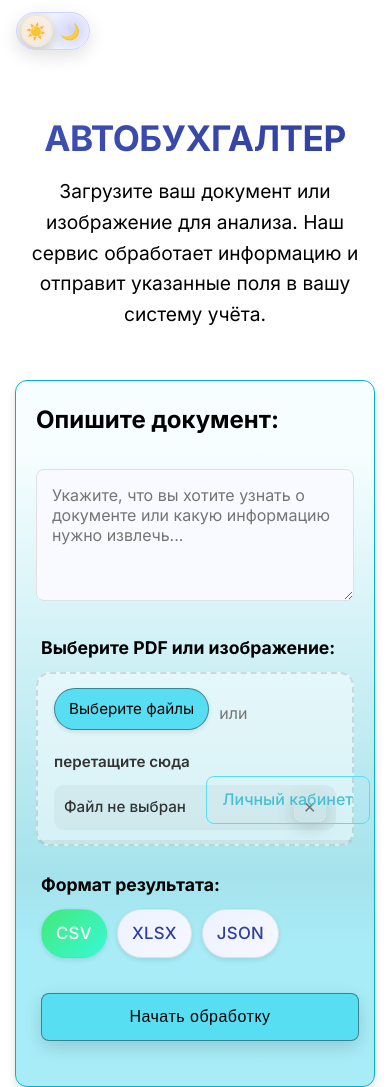
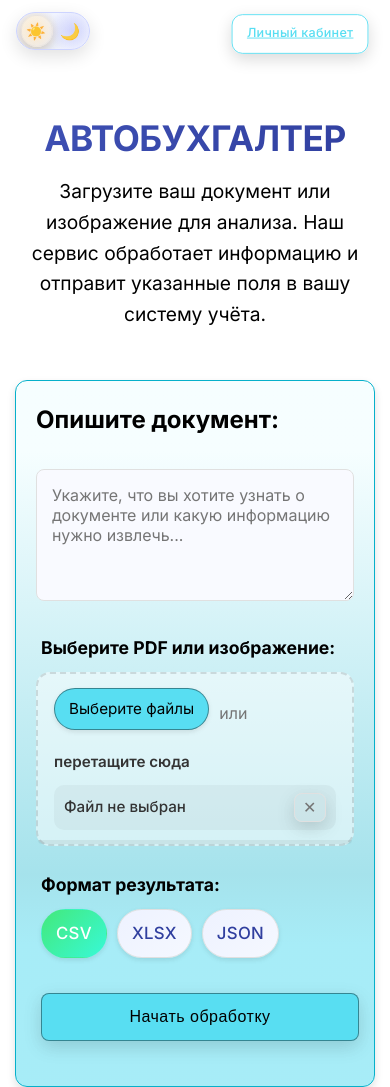
Before and after one commit to FusionIndahaus/docreader, a plain HTML site: page static/index.html in a window 390 px wide. Shown: the top 1087 px of the page. Drawn offline with Linux system fonts and the light colour scheme; no server answers.

Commit message:
unite PA button from navbar

```diff
--- a/static/index.html
+++ b/static/index.html
@@ -22,8 +22,10 @@
                 <span class="switch-icon moon">🌙</span>
             </label>
         </div>
-        <a href="/user/dashboard" class="nav-link nav-link--fixed">Личный кабинет</a>
     </nav>
+
+    <a href="/user/dashboard" class="fixed-dashboard-btn">Личный кабинет</a>
+
     <div class="theme-bg theme-bg--light" aria-hidden="true"></div>
     <div class="theme-bg theme-bg--dark" aria-hidden="true"></div>
     <div class="background-effects" aria-hidden="true"></div>
--- a/static/main-general.css
+++ b/static/main-general.css
@@ -171,6 +171,48 @@ main {
     display: grid;
     grid-template-columns: 1fr;
     gap: 30px;
+}
+
+.fixed-dashboard-btn {
+    position: absolute;
+    top: 24px;
+    right: 30px;
+    z-index: 3000;
+
+    padding: 10px 20px;
+    min-height: 44px;
+
+    border: 1px solid #58def2;
+    background: transparent;
+    color: #58def2;
+
+    font-weight: 500;
+    letter-spacing: 0.3px;
+    font-size: 15px;
+
+    border-radius: 12px;
+    box-shadow: 0 6px 18px rgba(0, 0, 0, 0.15);
+
+    cursor: pointer;
+    transition: all 0.25s ease;
+}
+
+.fixed-dashboard-btn:hover {
+    background: #58def2;
+    color: #000;
+    box-shadow: 0 10px 24px rgba(88, 222, 242, 0.35);
+    transform: translateY(-2px);
+}
+
+/* Мобильная адаптация */
+@media (max-width: 768px) {
+    .fixed-dashboard-btn {
+        top: 12px;
+        right: 14px;
+        padding: 8px 16px;
+        font-size: 14px;
+        transform: scale(0.9);
+    }
 }
 
 .card {
@@ -823,11 +865,10 @@ footer:before {
     }
 
     .file-name {
-        flex: 1;
-        font-weight: 500;
-        font-size: 0.95rem;
-        color: var(--text-color);
-        margin-right: 20px;
+        margin-left: 0;
+        margin-top: 10px;
+        display: block;
+        width: 100%;
     }
 
     .response-section {
```
